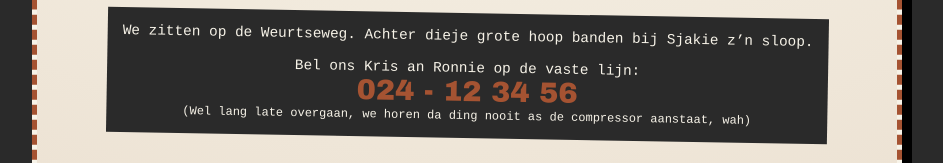
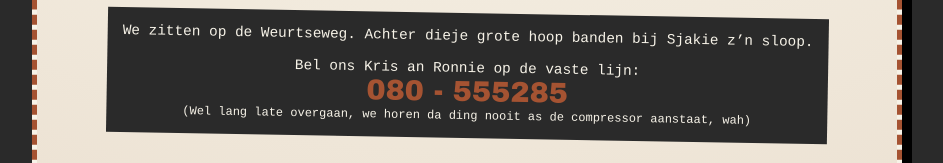
Before and after one commit to benkogerrie/busje, a plain HTML site: page index.html in a window 1280 px wide. Shown: the part 2064-2227 px from the top of the page, without its empty margins (173-1116 px from the left). Drawn offline with Linux system fonts and the light colour scheme.

Commit message:
Telefoonnummer aangepast naar 080-555285

```diff
--- a/index.html
+++ b/index.html
@@ -259,7 +259,7 @@
             <div class="contact-box">
                 We zitten op de Weurtseweg. Achter dieje grote hoop banden bij Sjakie z’n sloop.<br><br>
                 Bel ons Kris an Ronnie op de vaste lijn:<br>
-                <div class="phone-number">024 - 12 34 56</div>
+                <div class="phone-number">080 - 555285</div>
                 <small>(Wel lang late overgaan, we horen da ding nooit as de compressor aanstaat, wah)</small>
             </div>
             <p style="margin-top: 30px; font-size: 0.8rem;">
```
Also changed, not shown: teksten.txt (added).
